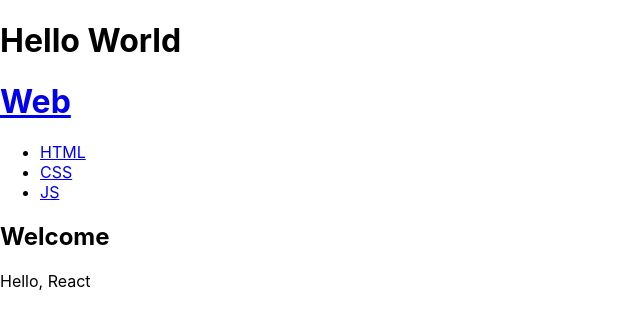
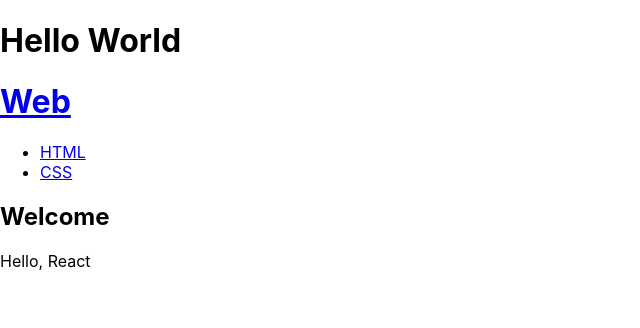
Before and after one commit to kojh0111/React-practice, a React (Create React App) app: page / in a window 1280 px wide. Shown: the top 328 px of the page, without its empty margins (0-640 px from the left). Built offline with nearby package versions, Linux system fonts and the light colour scheme; the HTML template or start-up script is replaced by a standard one.

Commit message:
React mapping

```diff
--- a/src/App.js
+++ b/src/App.js
@@ -7,7 +7,10 @@ function App() {
     <div className="App">
       <h1>Hello World</h1>
       <Header />
-      <Nav />
+      <Nav data={[
+        { id: 1, title: 'HTML', desc: 'HTML is ...' },
+        { id: 2, title: 'CSS', desc: 'CSS is ...' }
+      ]} />
       <Read title="Welcome" dsc="React" />
     </div>
   );
--- a/src/components/Nav.js
+++ b/src/components/Nav.js
@@ -1,16 +1,13 @@
-const Nav = () => {
+const Nav = (props) => {
+    const { data } = props
+    const lis = []
+    data.map(d => {
+        lis.push(<li><a href="1.html">{d.title}</a></li>)
+    })
     return (
         <nav>
             <ul>
-                <li>
-                    <a href="1.html">HTML</a>
-                </li>
-                <li>
-                    <a href="2.html">CSS</a>
-                </li>
-                <li>
-                    <a href="3.html">JS</a>
-                </li>
+                {lis}
             </ul>
         </nav>
     )
```
